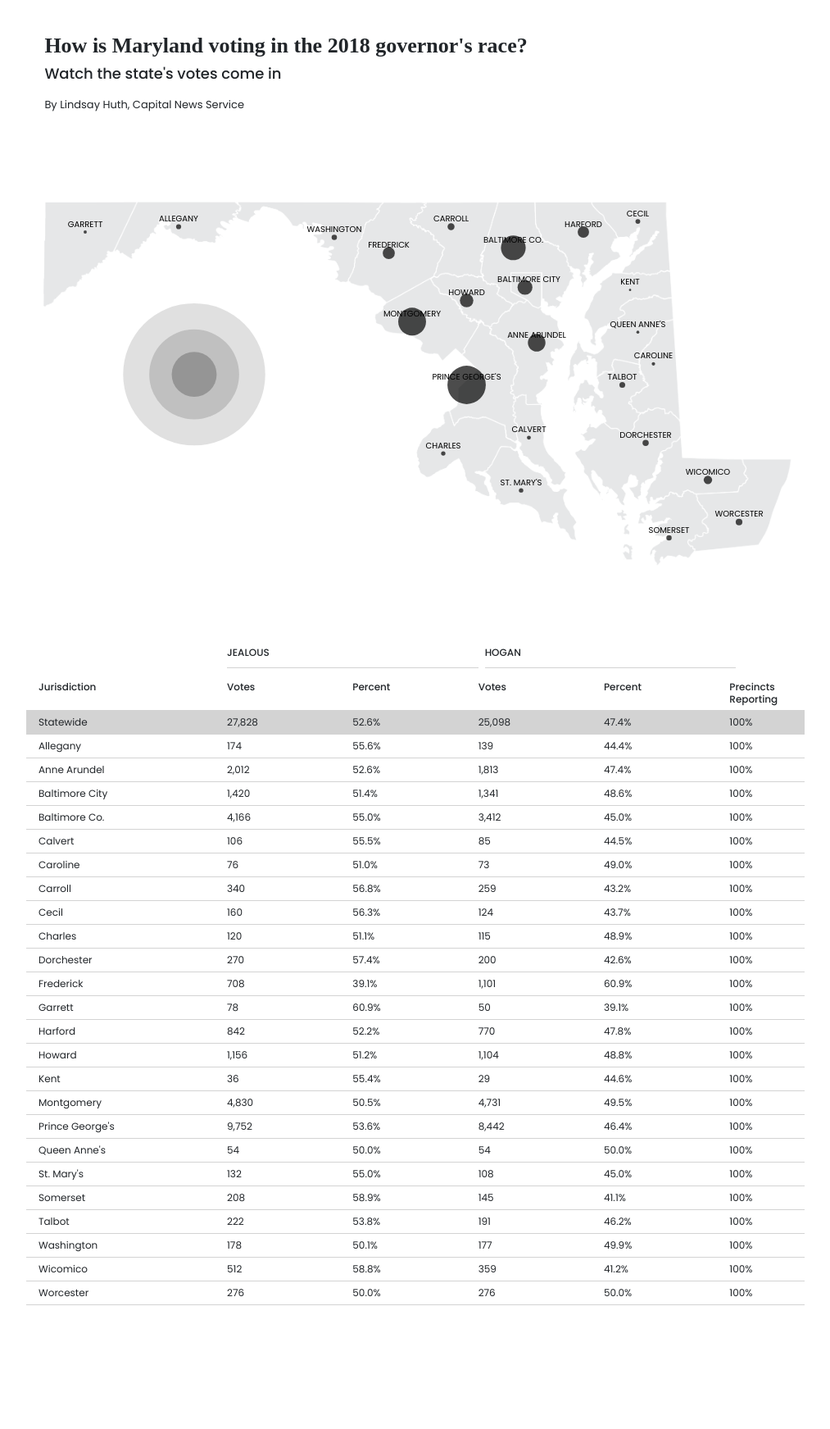
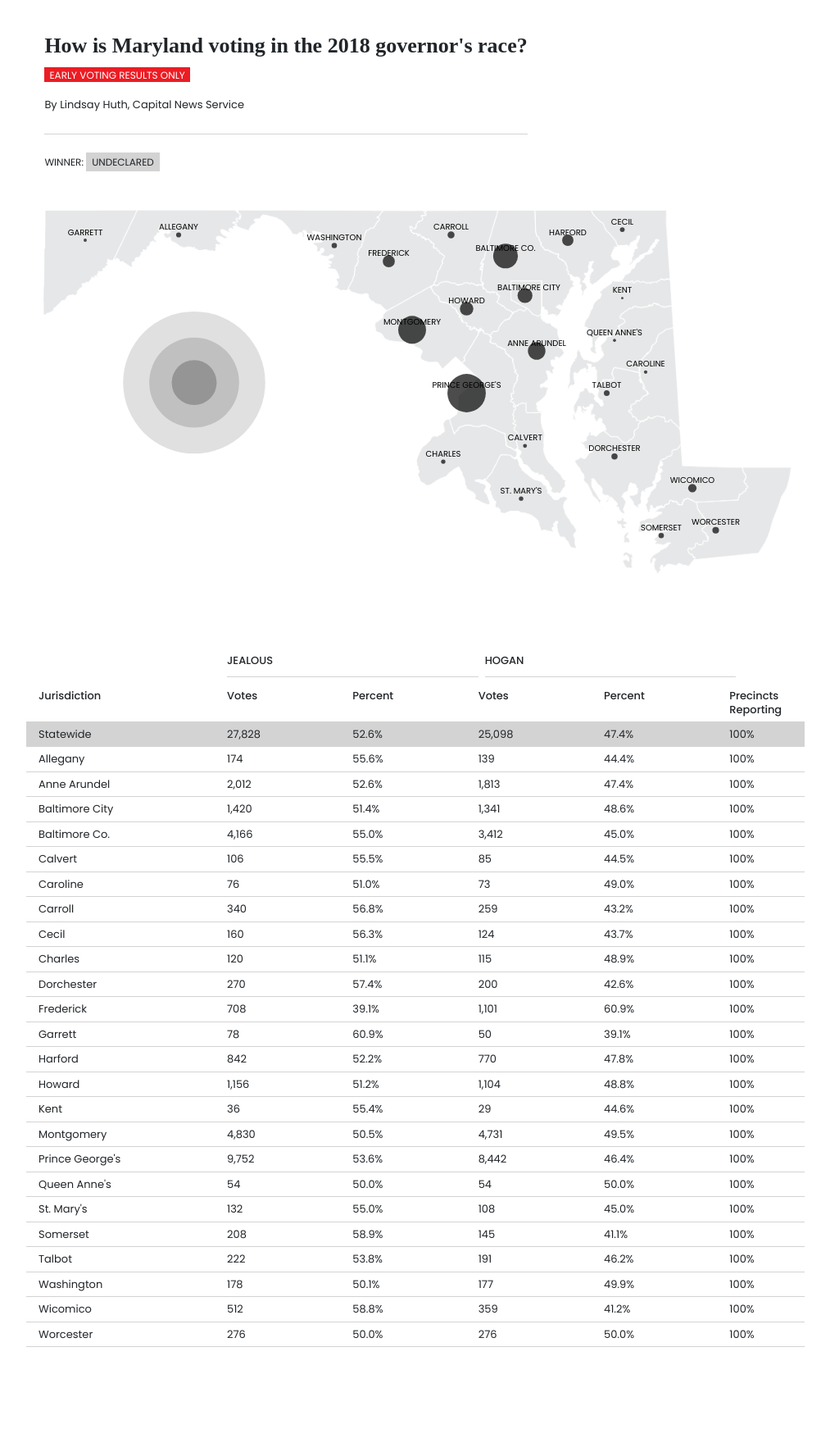
Before and after one commit to lindsaymarie403/election-night-app, a PHP site: page / in a window 1280 px wide. Shown: the part 28-1771 px from the top of the page at 82% size, without its empty margins (133-1146 px from the left). Before the commit the page ends 1620 px from the top, so only its background shows below. Run offline with PHP 8.4, Linux system fonts and the light colour scheme; some libraries are stand-ins or nearby versions; some web fonts are replaced.

Commit message:
early voting adjustments

```diff
--- a/election-night-app/css/customstyles.css
+++ b/election-night-app/css/customstyles.css
@@ -12,11 +12,12 @@
   color: #ffffff;
 }
 
+/*text in top block*/
 #top-block {
   position: absolute;
   margin-left: 8%;
   width: 84%;
-  max-width: 1000px;
+  width: 1000px;
 }
 
 #title {
@@ -34,14 +35,48 @@
   margin-bottom: 15px;
 }
 
+#early {
+  background-color: #ec1c24;
+  padding: 1px 6px 0px 6px;
+  font-size: 12px;
+  font-weight: 400;
+  color: white;
+  text-transform: uppercase;
+}
+
 #byline {
   font-family: 'Poppins';
   font-size: 13px;
   font-weight: 400;
+  margin-bottom: 25px;
 }
 
+#status-bar {
+  border-top: 1px solid #d3d3d3;
+  padding-top: 25px;
+  width: 100%;
+}
+
+#winner, #precincts {
+  float: left;
+  font-family: 'Poppins';
+  font-size: 12px;
+  font-weight: 400;
+  text-transform: uppercase;
+}
+
+.winner-status, #pct {
+  background-color: #d3d3d3;
+  padding: 3px 7px 3px 7px;
+}
+
+#winner {
+  margin-right: 25px;
+}
+
+/*styles for map and legend*/
 #map {
-  padding-top: 50px;
+  padding-top: 60px;
 }
 
 #map-image, #legend-image {
@@ -71,16 +106,6 @@
   fill: #848484;
 }
 
-#winner {
-  background-color: #d3d3d3;
-  padding: 3px 7px 3px 7px;
-}
-
-#pct {
-  background-color: #d3d3d3;
-  padding: 3px 7px 3px 7px;
-}
-
 #map-wrapper {
   position: relative;
 }
@@ -105,8 +130,9 @@
   text-transform: uppercase;
 }
 
+/*styles for table*/
 #table {
-  font-size: 12px;
+  font-size: 13px;
   margin-top: 50px;
   margin-bottom: 100px;
   font-family: 'Poppins';
@@ -122,7 +148,7 @@
 
 .cell {
   float: left;
-  padding: 5px 0px 5px 0px;
+  padding: 5px 5px 5px 0px;
 }
 
 .head-row {
@@ -155,7 +181,7 @@
 
 @media (max-width: 992px) {
   #map {
-    padding-top: 70px;
+    padding-top: 80px;
   }
   #top-block {
     margin-left: auto;
@@ -165,9 +191,6 @@
 }
 
 @media (max-width: 768px) {
-  #map {
-    padding-top: 30px;
-  }
   #legend {
     padding-left: 25px;
     padding-right: 25px;
@@ -189,7 +212,7 @@
     font-size: 7px;
   }
   #map {
-    padding-top: 150px;
+    padding-top: 160px;
   }
 }
 
@@ -197,4 +220,13 @@
   .county {
     display: none;
   }
+  #top-block {
+    margin-top: 0px;
+  }
+  #map {
+    padding-top: 210px;
+  }
+  #winner, #precincts {
+    font-size: 10px;
+  }
 }
--- a/election-night-app/index.html
+++ b/election-night-app/index.html
@@ -21,15 +21,24 @@
   </head>
 
   <body>
-    <div id="header">Early Voting Results</div>
+    <div id="header">Early Voting Results <!--change this to Election Night Results on election night--></div>
 
      <div class="container"> <!--beginning of main body section of document -->
 
        <div class="row" id="top-block">
          <div>
            <p id="title">How is Maryland voting in the 2018 governor's race?</p>
+           <p id="subtitle"><span id="early">early voting results only</span></p>
+           <!--uncomment this on election night! and comment out early voting text
            <p id="subtitle">Watch the state's votes come in</p>
+           -->
            <p id="byline">By Lindsay Huth, Capital News Service</p>
+           <div id="status-bar">
+             <div id="winner">Winner: <span class="winner-status">Undeclared</span></div>
+             <!--uncomment this on election night!
+             <div id="precincts">Precincts Reporting: <span class="state-pre" id="pct">0%</span></div>
+           -->
+           </div>
          </div>
        </div>
 
--- a/election-night-app/js/map.js
+++ b/election-night-app/js/map.js
@@ -107,6 +107,7 @@ d3.json("Results.js", function(error, data) {
 
   svg.select("#baltcounty")
       .data(subset)
+      //.attr("r", sqrtScale(300000))
       .attr("r", sqrtScale(baltcounty_votes[0][3] + baltcounty_votes[1][3]))
       .attr("fill", circle_fill( baltcounty_votes[0][3] / (baltcounty_votes[0][3] + baltcounty_votes[1][3])));
 
@@ -290,6 +291,7 @@ function resize() {
       .attr("r", sqrtScale(baltcity_votes[0][3] + baltcity_votes[1][3]));
 
   svg.select("#baltcounty")
+      //.attr("r", sqrtScale(300000));
       .attr("r", sqrtScale(baltcounty_votes[0][3] + baltcounty_votes[1][3]));
 
   svg.select("#calvert")
```
Also changed, not shown: other parts of election-night-app/index.html (+24 -24 lines).
